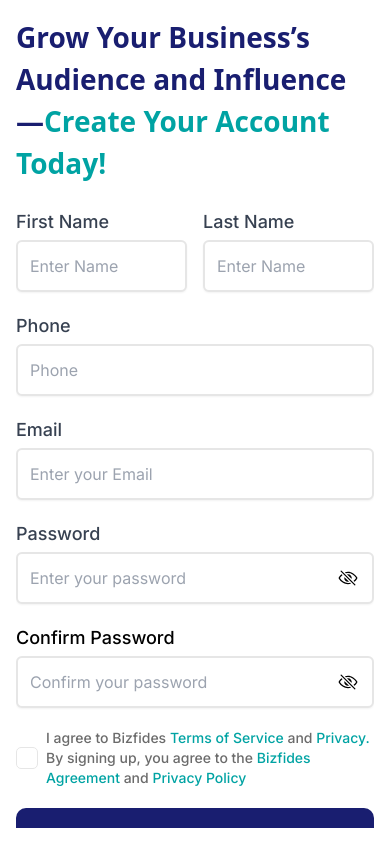
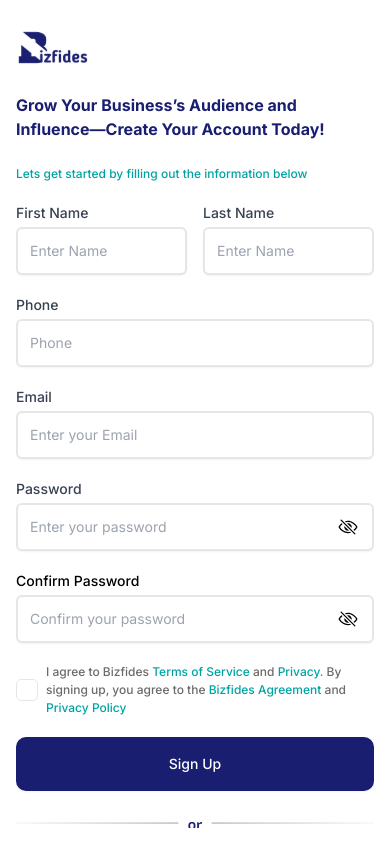
Before and after one commit to Darkchoco3/BIZFIDES_, a React (Vite) app: page /register in a window 390 px wide. Built offline with nearby package versions, Linux system fonts and the light colour scheme.

Commit message:
done with the login and sign up changes

```diff
--- a/src/Auth/Login.jsx
+++ b/src/Auth/Login.jsx
@@ -53,22 +53,23 @@ const Login = () => {
   };
 
   return (
-    <main className=''>
+    <main className='py-5 lg:py-0'>
       <div className="bg-white w-full h-screen flex ">
         <div className="lg:w-1/2 p-4 py-8 lg:p-12 lg:px-20 flex flex-col justify-center container mx-auto">
-          <h2 className="text-[28px] font-semibold text-primary lg:max-w-[390px]">
-          Welcome Back To Bizfides
+        <img src={logo} alt="logo" className='w-[74px] h-[42px] my-[10px] mb-[25px] lg:hidden' />
+          <h2 className="text-[16px] md:text-xl lg:text-[28px] font-bold text-primary lg:max-w-[390px] font-inter">
+          Welcome Back To <br className='lg:hidden'/>Bizfides
            </h2>
-           <p className='font-medium text-[28px] text-secondary'>Sign in to continue.</p>
+           <p className='font-medium text-[12px] md:text-sm lg:text-[28px] py-2 lg:py-4 text-primary lg:text-secondary'>Sign in to continue.</p>
           {/* Form start */}
-          <form onSubmit={handleSubmit(onSubmit)} className="space-y-5 mt-6 font-inter">
+          <form onSubmit={handleSubmit(onSubmit)} className="space-y-5 mt-4 lg:mt-6 font-inter">
             <div>
-              <label htmlFor="email" className="block text-lg font-medium text-gray-700">Email</label>
+              <label htmlFor="email" className="block text-sm md:text-base lg:text-lg font-medium text-gray-700">Email</label>
               <input
                 type="email"
                 {...register("email", { required: 'Email is required' })}
                 placeholder='Enter your Email'
-                className="mt-1 block w-full px-3 py-3 border-[2px] border-neutral-grey-200 rounded-md shadow-sm focus:outline-none focus:ring-1 focus:ring-primary focus:border-primary"
+                className="mt-1 block w-full text-sm md:text-base lg:text-lg px-3 py-3 border-[2px] border-neutral-grey-200 rounded-md shadow-sm focus:outline-none focus:ring-1 focus:ring-primary focus:border-primary"
               />
               {errors.email && <p className="text-primary-red text-sm">{errors.email.message}</p>}
             </div>
@@ -76,7 +77,7 @@ const Login = () => {
             <div>
               <label
                 htmlFor="password"
-                className="block text-lg font-medium text-gray-700 "
+                className="block text-sm md:text-base lg:text-lg font-medium text-gray-700 "
               >
                 Password
               </label>
@@ -87,7 +88,7 @@ const Login = () => {
                     required: "Password is required",
                   })}
                   placeholder="Enter your password"
-                  className="relative mt-1 block w-full px-3 py-3 border-[2px] border-neutral-grey-200 rounded-md shadow-sm focus:outline-none focus:ring-1 focus:ring-primary focus:border-primary"
+                  className="relative mt-1 block w-full text-sm md:text-base lg:text-lg px-3 py-3 border-[2px] border-neutral-grey-200 rounded-md shadow-sm focus:outline-none focus:ring-1 focus:ring-primary focus:border-primary"
                 />
                 <div
                   className="absolute inset-y-0 right-4 flex items-center cursor-pointer text-xl"
@@ -118,7 +119,7 @@ const Login = () => {
              </div>
 
             <div>
-              <button type="submit" className="w-full flex justify-center py-4 px-4 border border-transparent rounded-[10px] shadow-sm text-lg font-medium text-white bg-primary hover:bg-primary-dark"
+              <button type="submit" className="w-full flex justify-center py-4 px-4 border border-transparent rounded-[10px] shadow-sm text-sm md:text-base lg:text-lg font-medium text-white bg-primary hover:bg-primary-dark"
                 disabled={loading}
               >
                 {loading ? 'Loading...' : 'Sign In'}
@@ -130,14 +131,14 @@ const Login = () => {
           <div className="w-full flex justify-center flex-col mt-4">
             <img src={line} className='py-2' alt="divider" />
             <button
-              className="w-full flex justify-center items-center gap-2 py-4 px-4 border-2 border-gray-500 rounded-[10px] shadow-sm text-lg font-medium text-gray-700 bg-white hover:bg-gray-50"
+              className="w-full flex justify-center items-center gap-2 py-4 px-4 border-2 border-gray-500 rounded-[10px] shadow-sm text-sm md:text-base lg:text-lg font-medium text-gray-700 bg-white hover:bg-gray-50"
               onClick={handleGoogleLogin}
             >
               <FcGoogle />
               Continue with Google
             </button>
           </div>
-          <p className="mt-6 text-center text-lg text-gray-500">
+          <p className="mt-6 text-center text-sm md:text-base lg:text-lg text-gray-500">
             New User? <Link to="/register" className="text-secondary hover:text-green-800">Sign up</Link>
           </p>
         </div>
--- a/src/Auth/Signup.jsx
+++ b/src/Auth/Signup.jsx
@@ -64,29 +64,31 @@ const SignUp = () => {
     {/* Left Side - Form */}
     <div className="lg:w-1/2 p-4 lg:p-12 lg:px-20 flex flex-col justify-center  h-full overflow-y-auto">
     <div className="overflow-y-auto container mx-auto custom-scrollbar">
-      <h2 className="text-[28px] font-semibold text-primary lg:max-w-[484px]">
-        Grow Your Business’s Audience and Influence—<span className='text-secondary'>Create Your Account Today!</span>
+    <img src={logo} alt="logo" className='w-[74px] h-[42px] my-[10px] mb-[25px] lg:hidden' />
+    <h2 className="text-[16px] md:text-xl lg:text-[28px] font-bold text-primary lg:max-w-[474px] font-inter w-[90%] lg:w-[100%]">
+    Grow Your Business’s Audience and Influence—<span className='text-primary lg:text-secondary'>Create Your Account Today!</span>
       </h2>
 
       {/* Form start */}
       <form onSubmit={handleSubmit(onSubmit)} className="space-y-5 mt-6 font-inter ">
+      <p className='font-medium text-[12px] md:text-sm lg:text-lg text-secondary'>Lets get started by filling out the information below</p>
         <div className="flex space-x-4">
           <div className="flex-1">
-            <label htmlFor="firstName" className="block text-lg font-medium text-gray-700">First Name</label>
+            <label htmlFor="firstName" className="block text-sm md:text-base lg:text-lg font-medium text-gray-700">First Name</label>
             <input
               type="text"
               {...register("firstName", { required: 'First name is required' })}
-              className="mt-1 block w-full px-3 py-3 border-[2px] border-neutral-grey-200 rounded-md shadow-sm focus:outline-none focus:ring-1 focus:ring-primary focus:border-primary"
+              className="mt-1 text-sm md:text-base lg:text-lg block w-full px-3 py-3 border-[2px] border-neutral-grey-200 rounded-md shadow-sm focus:outline-none focus:ring-1 focus:ring-primary focus:border-primary"
               placeholder='Enter Name'
             />
             {errors.firstName && <p className="text-primary-red text-sm">{errors.firstName.message}</p>}
           </div>
           <div className="flex-1">
-            <label htmlFor="lastName" className="block text-lg font-medium text-gray-700">Last Name</label>
+            <label htmlFor="lastName" className="block text-sm md:text-base lg:text-lg font-medium text-gray-700">Last Name</label>
             <input
               type="text"
               {...register("lastName", { required: 'Last name is required' })}
-              className="mt-1 block w-full px-3 py-3 border-[2px] border-neutral-grey-200 rounded-md shadow-sm focus:outline-none focus:ring-1 focus:ring-primary focus:border-primary"
+              className="mt-1 text-sm md:text-base lg:text-lg block w-full px-3 py-3 border-[2px] border-neutral-grey-200 rounded-md shadow-sm focus:outline-none focus:ring-1 focus:ring-primary focus:border-primary"
               placeholder='Enter Name'
             />
             {errors.lastName && <p className="text-primary-red text-sm">{errors.lastName.message}</p>}
@@ -94,30 +96,30 @@ const SignUp = () => {
         </div>
 
         <div>
-          <label htmlFor="phone" className="block text-lg font-medium text-gray-700">Phone</label>
+          <label htmlFor="phone" className="block text-sm md:text-base lg:text-lg font-medium text-gray-700">Phone</label>
           <input
             type="tel"
             {...register("phone", { required: 'Phone number is required' })}
             placeholder='Phone'
-            className="mt-1 block w-full px-3 py-3 border-[2px] border-neutral-grey-200 rounded-md shadow-sm focus:outline-none focus:ring-1 focus:ring-primary focus:border-primary"
+            className="mt-1 block w-full text-sm md:text-base lg:text-lg px-3 py-3 border-[2px] border-neutral-grey-200 rounded-md shadow-sm focus:outline-none focus:ring-1 focus:ring-primary focus:border-primary"
           />
           {errors.phone && <p className="text-primary-red text-sm">{errors.phone.message}</p>}
         </div>
 
         <div>
-          <label htmlFor="email" className="block text-lg font-medium text-gray-700">Email</label>
+          <label htmlFor="email" className="block text-sm md:text-base lg:text-lg font-medium text-gray-700">Email</label>
           <input
             type="email"
             {...register("email", { required: 'Email is required' })}
             placeholder='Enter your Email'
-            className="mt-1 block w-full px-3 py-3 border-[2px] border-neutral-grey-200 rounded-md shadow-sm focus:outline-none focus:ring-1 focus:ring-primary focus:border-primary"
+            className="mt-1 block w-full text-sm md:text-base lg:text-lg px-3 py-3 border-[2px] border-neutral-grey-200 rounded-md shadow-sm focus:outline-none focus:ring-1 focus:ring-primary focus:border-primary"
           />
           {errors.email && <p className="text-primary-red text-sm">{errors.email.message}</p>}
         </div>
         <div>
               <label
                 htmlFor="password"
-                className="block text-lg font-medium text-gray-700 "
+                className="block text-sm md:text-base lg:text-lg font-medium text-gray-700 "
               >
                 Password
               </label>
@@ -128,7 +130,7 @@ const SignUp = () => {
                     required: "Password is required",
                   })}
                   placeholder="Enter your password"
-                  className="relative mt-1 block w-full px-3 py-3 border-[2px] border-neutral-grey-200 rounded-md shadow-sm focus:outline-none focus:ring-1 focus:ring-primary focus:border-primary"
+                  className="relative mt-1 block w-full text-sm md:text-base lg:text-lg px-3 py-3 border-[2px] border-neutral-grey-200 rounded-md shadow-sm focus:outline-none focus:ring-1 focus:ring-primary focus:border-primary"
                 />
                 <div
                   className="absolute inset-y-0 right-4 flex items-center cursor-pointer text-xl"
@@ -147,7 +149,7 @@ const SignUp = () => {
         <div>
               <label
                 htmlFor="confirmPassword"
-                className="block text-lg font-medium"
+                className="block text-sm md:text-base lg:text-lg font-medium "
               >
                 Confirm Password
               </label>
@@ -161,7 +163,7 @@ const SignUp = () => {
                     value === watch("password") || "Passwords do not match",
                 })}
                 placeholder="Confirm your password"
-                className="mt-1 block w-full px-3 py-3 border-[2px] border-neutral-grey-200 rounded-md shadow-sm focus:outline-none focus:ring-1 focus:ring-primary focus:border-primary"
+                className="mt-1 block w-full text-sm md:text-base lg:text-lg px-3 py-3 border-[2px] border-neutral-grey-200 rounded-md shadow-sm focus:outline-none focus:ring-1 focus:ring-primary focus:border-primary"
               />
               <div
                 className="absolute inset-y-0 right-4 flex items-center cursor-pointer text-xl"
@@ -182,14 +184,14 @@ const SignUp = () => {
             {...register("termsAccepted", { required: 'You must accept the terms and conditions' })}
             className={`h-4 w-4 ${errors.termsAccepted ? 'border-red' : 'border-neutral-grey-200'} text-green-400 rounded focus:ring-green-500`}
           />
-          <label htmlFor="termsAccepted" className="ml-2 block text-sm font-medium font-inter text-neutral-grey-300">
+          <label htmlFor="termsAccepted" className="ml-2 block text-[12px] md:text-base lg:text-lg font-medium font-inter text-neutral-grey-300 ">
             I agree to Bizfides <a href="#" className="text-secondary hover:text-primary-dark">Terms of Service</a> and <a href="#" className="text-secondary hover:text-primary-dark">Privacy.</a> By signing up, you agree to the <a href="#" className="text-secondary hover:text-primary-dark">Bizfides Agreement</a> and <a href="#" className="text-secondary hover:text-primary-dark">Privacy Policy</a>
           </label>
         </div>
         {errors.termsAccepted && <p className="text-primary-red text-sm">{errors.termsAccepted.message}</p>}
 
         <div>
-          <button type="submit" className="w-full flex justify-center py-4 px-4 border border-transparent rounded-[10px] shadow-sm text-lg font-medium text-white bg-primary hover:bg-primary-dark transition-colors duration-300"
+          <button type="submit" className="w-full  flex justify-center py-4 px-4 border border-transparent rounded-[10px] shadow-sm text-sm md:text-base lg:text-lg font-medium text-white bg-primary hover:bg-primary-dark transition-colors duration-300"
             disabled={loading}
           >
             {loading ? 'Creating an account...' : 'Sign Up'}
@@ -201,14 +203,14 @@ const SignUp = () => {
       <div className="w-full flex justify-center flex-col mt-4">
         <img src={line} className='py-2' alt="divider" />
         <button
-          className="w-full flex justify-center items-center gap-2 py-4 px-4 border-2 border-gray-500 rounded-[10px] shadow-sm text-lg font-medium text-gray-700 bg-white hover:bg-gray-50"
+          className="w-full flex justify-center items-center gap-2 py-4 px-4 border-2 border-gray-500 rounded-[10px] shadow-sm text-sm md:text-base lg:text-lg font-medium text-gray-700 bg-white hover:bg-gray-50"
           onClick={handleGoogleLogin}
         >
           <FcGoogle />
           Continue with Google
         </button>
       </div>
-      <p className="mt-6 text-center text-lg text-gray-500">
+      <p className="mt-6 text-center text-sm md:text-base lg:text-lg text-gray-500">
         Already have an account? <Link to="/login" className="text-secondary hover:text-green-800">Sign in</Link>
       </p>
     </div>
--- a/src/Components/About.jsx
+++ b/src/Components/About.jsx
@@ -5,7 +5,7 @@ import { Link } from 'react-router-dom';
 
 const About = () => {
   return (
-    <div className="container border-t w-11/12 border-[#F8F8F8] h-auto flex flex-col md:flex-row items-center gap-8 md:gap-12 lg:gap-[109px] px-6 md:px-12 lg:px-auto py-4 lg:py-[50px] font-inter">
+    <div className="container border-t w-11/12 border-[#F8F8F8] h-auto flex flex-col md:flex-row items-center gap-8 md:gap-12 lg:gap-[109px] px-0 md:px-0 lg:px-auto py-4 lg:py-[50px] font-inter">
       <div className="w-full lg:w-1/2 flex justify-center lg:justify-center">
         <div className="w-full max-h-[284px] max-w-[284px] lg:max-h-[628px] lg:max-w-[630px]">
           <img src={about} />
```
